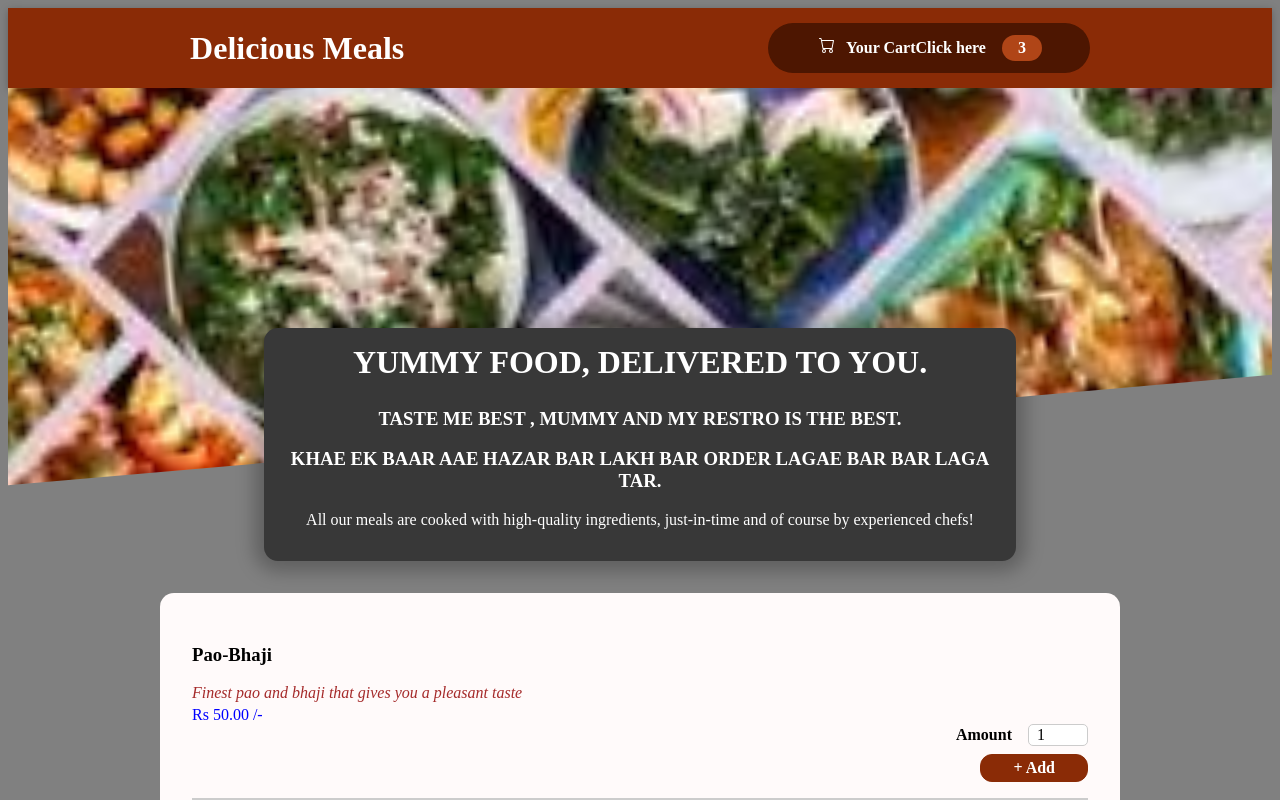
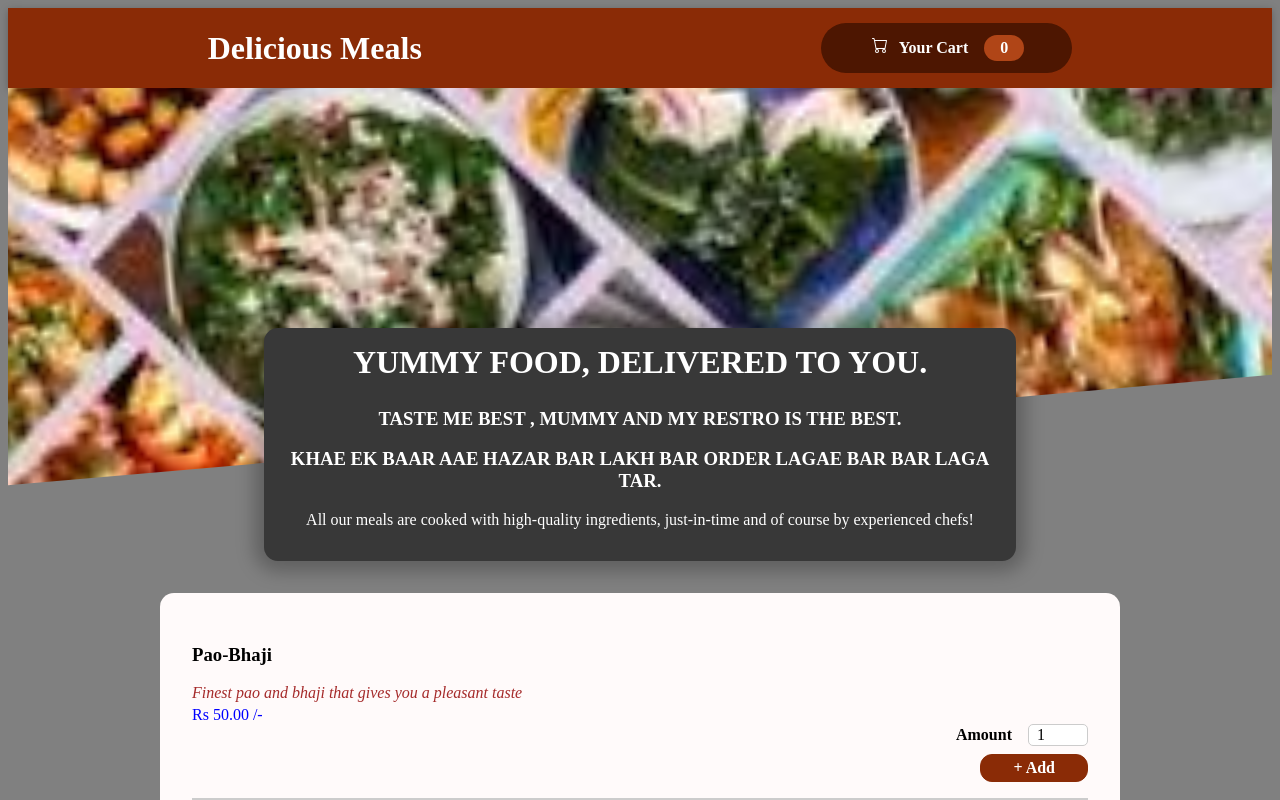
Before and after one commit to CoolShivas/React_Restaurants_App, a React (Vite) app in the folder my_restro_app/: page / in a window 1280 px wide. Shown: the top 800 px of the page. Built offline with nearby package versions, Linux system fonts and the light colour scheme.

Commit message:
DIY_Implementing_the_Cart_Itemns_Page

```diff
--- a/my_restro_app/src/components/Cart/Bucket.jsx
+++ b/my_restro_app/src/components/Cart/Bucket.jsx
@@ -1,26 +1,48 @@
+import { useContext } from "react";
+import CartContext from "../../store/CartContext";
 import classes from "./Bucket.module.css";
 import Modal from "../UI/Modal";
 
 const Bucket = (props) => {
 
+    const contextApi = useContext(CartContext);
+    console.log(contextApi.items.nameABC)
+
     const cartItems = <ul className={classes['cart-items']}>
-        {[
+        {/* {[
             {
                 id: 'c1',
-                name: 'Egg Curry',
+                name: 'Sushi',
+                amount: 2,
                 price: 65,
             }
         ].map((item) => {
-            return <li key={item.id}> {item.name} </li>
+            return <li key={item.id}> Name : {item.name} Qty : {item.amount}  Rs.{item.price} /- </li>
         }
-        )}
+        )} */}
+
+
+        {contextApi.items.map((item) => {
+            return <li key={item.id}
+                className={classes.liTag}
+            >Name : {item.nameABC} Price : Rs.{item.priceABC} /- Qty : {item.quantity}</li>
+        })}
+
+
     </ul>
+
+    const calculateTotalAmount = () => {
+        return contextApi.items.reduce((total, product) => total + parseFloat(product.priceABC), 0);
+    }
+
 
     return <Modal hideCartHandlerABC={props.hideCartHandlerABC}>
         {cartItems}
+        {/* {console.log(cartItems)} */}
         <div className={classes.total}>
             <span> Total Amount </span>
-            <span> Rs. 88.10 /- </span>
+            {/* <span> Rs. 88.10 /- </span> */}
+            <span> Rs. {calculateTotalAmount()} /- </span>
         </div>
         <div className={classes.reactions}>
             <button
--- a/my_restro_app/src/components/Cart/Bucket.module.css
+++ b/my_restro_app/src/components/Cart/Bucket.module.css
@@ -1,7 +1,8 @@
 .cart-items {
-    list-style: none;
+    list-style-type: none;
     font-weight: bold;
-    text-align: left;
+    display: inline;
+    padding: 0.5rem;
 }
 
 .total {
@@ -19,3 +20,10 @@
     background-color: brown;
     color: white;
 }
+
+.liTag {
+    display: flex;
+    justify-content: space-between;
+    border-bottom: 2px solid red;
+    padding: 0.5rem;
+}
--- a/my_restro_app/src/components/LayOut/HeaderCartBtn.jsx
+++ b/my_restro_app/src/components/LayOut/HeaderCartBtn.jsx
@@ -1,14 +1,23 @@
-
+import CartContext from "../../store/CartContext";
+import { useContext } from "react";
 import classes from "./HeaderCartBtn.module.css";
 import CartIcon from "../Cart/CartIcon";
-import { useContext } from "react";
-import CartContext from "../../store/CartContext";
-
 
 
 const HeaderCartBtn = ({ showCartHandlerXYZ }) => {
 
-    const newMsg = useContext(CartContext);
+    const exclusiveContext = useContext(CartContext);
+    // // Showing the badge number by two ways first by reduce method and second by forEach method;
+
+    // const numberOfCartProducts = exclusiveContext.items.reduce((acc, curr) => {
+    //     return acc + curr.amount;
+    // }, 0)
+
+    let quantity = 0;
+    exclusiveContext.items.forEach((arr) => {
+        quantity = quantity + Number(arr.quantity);
+    })
+
 
     return <button className={classes.button}
         onClick={showCartHandlerXYZ}
@@ -16,8 +25,10 @@ const HeaderCartBtn = ({ showCartHandlerXYZ }) => {
         {/* Cart */}
         <span className={classes.icon}> <CartIcon></CartIcon> </span>
         <span> Your Cart </span>
-        <span> {newMsg.message} </span>
-        <span className={classes.badge}> 3 </span>
+        {/* <span> {exclusiveContext.message} </span> */}
+        {/* <span className={classes.badge}> {numberOfCartProducts} </span> */}
+        <span className={classes.badge}> {quantity} </span>
+        {/* <span className={classes.badge}> 3 </span> */}
 
     </button>
 }
--- a/my_restro_app/src/components/Meals/MealsAvailable.jsx
+++ b/my_restro_app/src/components/Meals/MealsAvailable.jsx
@@ -44,6 +44,7 @@ const MealsAvailable = () => {
     })
 
     return <section className={classes.available_meals}>
+        {/* {console.log(mealsDummy)} */}
         <Card>
             <ul> {mealsDummy} </ul>
         </Card>
--- a/my_restro_app/src/components/Meals/MealsItem/IndividualMeal.jsx
+++ b/my_restro_app/src/components/Meals/MealsItem/IndividualMeal.jsx
@@ -4,14 +4,17 @@ import classes from "./IndividualMeal.module.css";
 
 const IndividualMeal = (props) => {
 
-    const amount = `Rs ${props.priceABC.toFixed(2)} /-`;
+    const rupay = `Rs ${props.priceABC.toFixed(2)} /-`;
 
     return <li className={classes.individual_items}>
-        <h3> {props.nameABC} </h3>
-        <div className={classes.description}> {props.descriptionABC} </div>
-        <div className={classes.price}> {amount} </div>
         <div>
-            <InputMealForm></InputMealForm>
+            <h3> {props.nameABC} </h3>
+            <div className={classes.description}> {props.descriptionABC} </div>
+            <div className={classes.price}> {rupay} </div>
+        </div>
+        <div>
+            {/* {console.log(props)} */}
+            <InputMealForm id={props.id} product={props}></InputMealForm>
         </div>
     </li>
 }
--- a/my_restro_app/src/components/Meals/MealsItem/InputMealForm.jsx
+++ b/my_restro_app/src/components/Meals/MealsItem/InputMealForm.jsx
@@ -1,10 +1,29 @@
+import CartContext from "../../../store/CartContext";
+import { useContext } from "react";
 import Input from "../../UI/Input";
 import classes from "./InputMealForm.module.css";
 
-const InputMealForm = () => {
-    return <form className={classes.form}>
+const InputMealForm = (props) => {
+
+    const exclusiveContext = useContext(CartContext);
+    // console.log('reinitializing', exclusiveContext)
+
+    const submitOnHandler = (event) => {
+        event.preventDefault();
+        // console.log(event.target);// Here, we accessible to button i.e, form;
+        // console.log(inputMealFormContext.items)// Able to access blank array;
+        // console.log(exclusiveContext.items.push(props.product));
+        // console.log('after addItemToCart', exclusiveContext);
+        const quantity = document.getElementById("amt_" + props.id).value;
+        exclusiveContext.addItem({ ...props.product, quantity: quantity });
+
+    }
+
+    return <form className={classes.form} onSubmit={submitOnHandler}>
+        {/* {console.log('inside render', exclusiveContext)} */}
+
         <Input labelABC="Amount" inputABC={{
-            id: "amount",
+            id: "amt_" + props.id,
             type: "number",
             min: '1',
             max: "5",
@@ -12,7 +31,7 @@ const InputMealForm = () => {
             defaultValue: '1',
         }}
         ></Input>
-        <button> + Add </button>
+        <button type="submit"> + Add </button>
     </form>
 }
 
--- a/my_restro_app/src/store/CartContext.jsx
+++ b/my_restro_app/src/store/CartContext.jsx
@@ -3,7 +3,7 @@ import { createContext } from "react";
 const CartContext = createContext({
     items: [],
     totalAmount: 0,
-    addItem: (item) => { },
+    addItem: (newItem) => { },
     removeItem: (id) => [],
 });
 export default CartContext;
--- a/my_restro_app/src/store/CartProvider.jsx
+++ b/my_restro_app/src/store/CartProvider.jsx
@@ -1,25 +1,31 @@
+import { useState } from "react";
 import CartContext from "./CartContext";
 
 
 const CartProvider = (props) => {
 
-    const addItemToBucketHandler = (item) => {
+    const [addCartItem, setAddCartItem] = useState([])
 
+    const addItemToBucketHandler = (newItem) => {
+        setAddCartItem([
+            ...addCartItem,
+            newItem,
+        ])
     }
 
     const removeItemToBucketHandler = (id) => {
 
     }
 
-    const cartContext = {
-        items: [],
+    const cartContextApi = {
+        items: addCartItem,
         totalAmount: 0,
         addItem: addItemToBucketHandler,
         removeItem: removeItemToBucketHandler,
-        message: 'Click here',
+        // message: 'Click here',
     };
 
-    return <CartContext.Provider value={cartContext}>
+    return <CartContext.Provider value={cartContextApi}>
         {props.children}
     </CartContext.Provider>
 }
```
